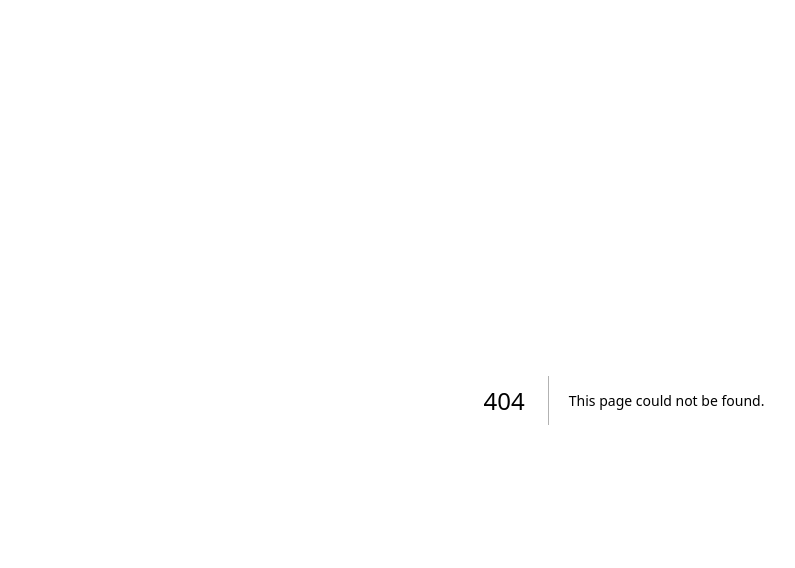
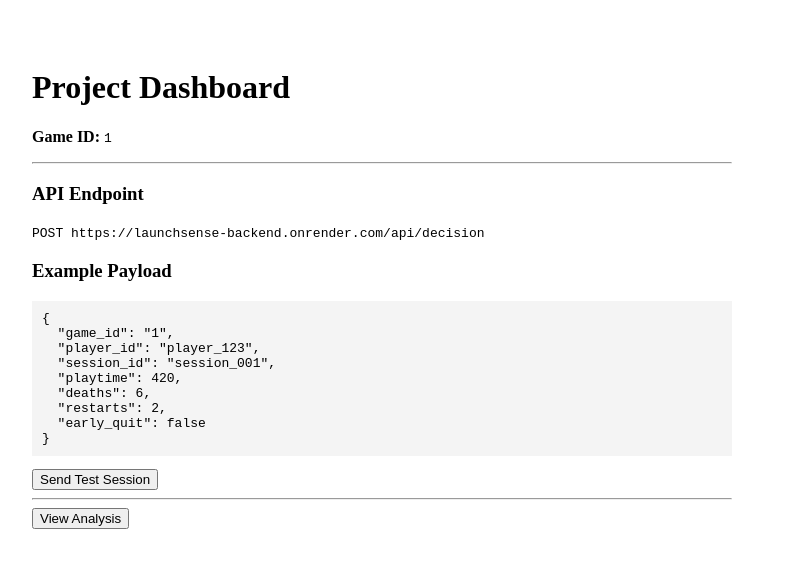
Before and after one commit to ashish98765/launchsense, a Next.js app in the folder frontend/: page /dashboard/1 in a window 1280 px wide. Before the commit this address had no page. Shown: the top 568 px of the page, without its empty margins (16-811 px from the left). Built offline with nearby package versions, Linux system fonts and the light colour scheme.

Commit message:
Create [game_id].js

```diff
--- /dev/null
+++ b/frontend/pages/dashboard/[game_id].js
@@ -0,0 +1,92 @@
+import { useRouter } from "next/router";
+import { useState } from "react";
+
+export default function Dashboard() {
+  const router = useRouter();
+  const { game_id } = router.query;
+  const [loading, setLoading] = useState(false);
+  const [msg, setMsg] = useState("");
+
+  if (!game_id) return null;
+
+  const sendTestEvent = async () => {
+    setLoading(true);
+    setMsg("");
+
+    try {
+      const res = await fetch(
+        `${process.env.NEXT_PUBLIC_API_BASE_URL}/api/decision`,
+        {
+          method: "POST",
+          headers: { "Content-Type": "application/json" },
+          body: JSON.stringify({
+            game_id,
+            player_id: "test_player",
+            session_id: "test_session_" + Date.now(),
+            playtime: 300,
+            deaths: 3,
+            restarts: 1,
+            early_quit: false,
+          }),
+        }
+      );
+
+      const json = await res.json();
+      if (!res.ok) throw new Error(json.error || "Test failed");
+
+      setMsg(
+        `Risk: ${json.risk_score} | Decision: ${json.decision}`
+      );
+    } catch (err) {
+      setMsg(err.message);
+    } finally {
+      setLoading(false);
+    }
+  };
+
+  return (
+    <div style={{ padding: 40, maxWidth: 700 }}>
+      <h1>Project Dashboard</h1>
+
+      <p>
+        <strong>Game ID:</strong> <code>{game_id}</code>
+      </p>
+
+      <hr />
+
+      <h3>API Endpoint</h3>
+      <code>
+        POST {process.env.NEXT_PUBLIC_API_BASE_URL}/api/decision
+      </code>
+
+      <h3>Example Payload</h3>
+      <pre style={{ background: "#f4f4f4", padding: 10 }}>
+{JSON.stringify(
+  {
+    game_id,
+    player_id: "player_123",
+    session_id: "session_001",
+    playtime: 420,
+    deaths: 6,
+    restarts: 2,
+    early_quit: false,
+  },
+  null,
+  2
+)}
+      </pre>
+
+      <button onClick={sendTestEvent} disabled={loading}>
+        {loading ? "Sending..." : "Send Test Session"}
+      </button>
+
+      {msg && <p style={{ marginTop: 10 }}>{msg}</p>}
+
+      <hr />
+
+      <button onClick={() => router.push(`/result?game_id=${game_id}`)}>
+        View Analysis
+      </button>
+    </div>
+  );
+}
```
